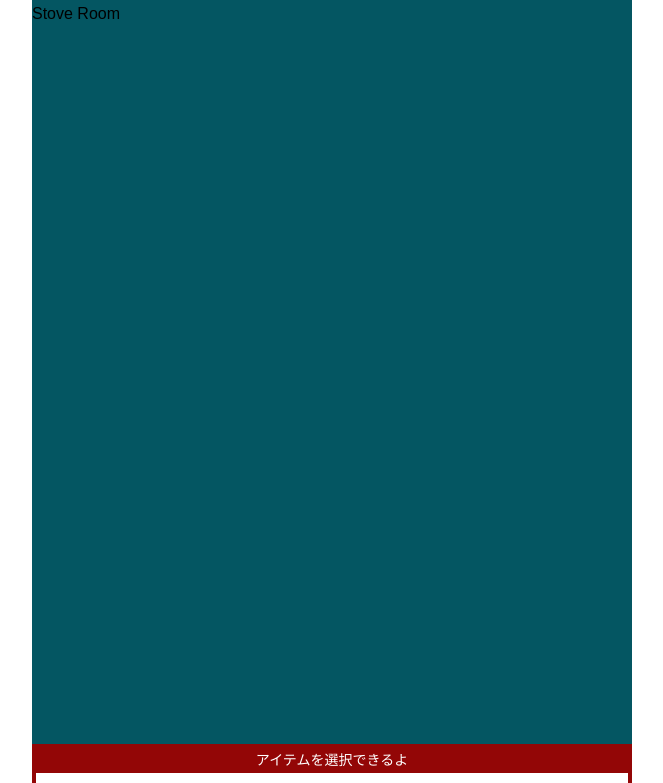
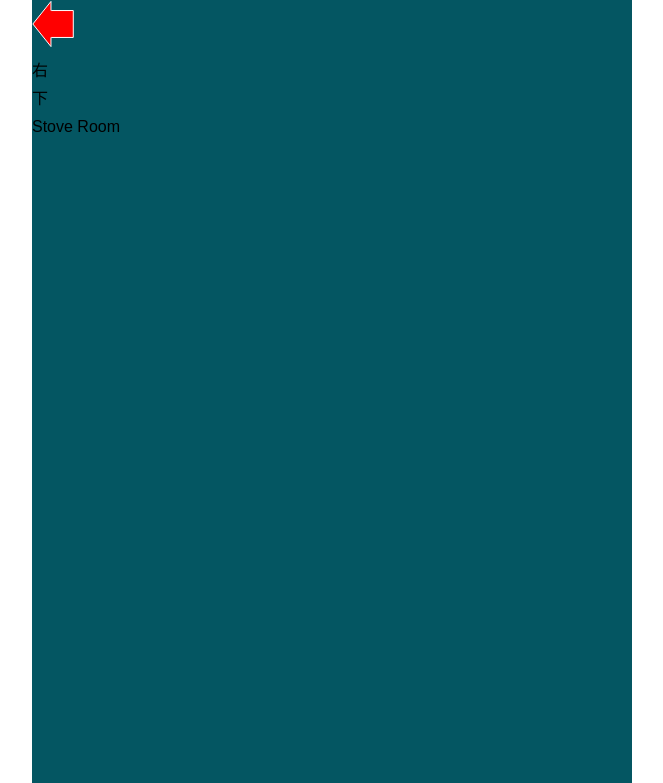
Before and after one commit to marimonon/advent2024_christmas, a React (Vite) app: page / in a window 1280 px wide. Shown: the top 783 px of the page, without its empty margins (308-971 px from the left). Built offline with nearby package versions, Linux system fonts and the light colour scheme.

Commit message:
矢印画像の追加

```diff
--- a/src/components/Arrows.tsx
+++ b/src/components/Arrows.tsx
@@ -1,5 +1,17 @@
+/** @jsxImportSource @emotion/react */
+import { css } from "@emotion/react"
+import ArrowImage from "./Images/ArrowImage"
+
 const Arrows: React.FC = () => {
-  return <div>{/* Add your component content here */}</div>
+  return (
+    <>
+      <div>
+        <ArrowImage />
+      </div>
+      <div>右</div>
+      <div>下</div>
+    </>
+  )
 }
 
 export default Arrows
--- /dev/null
+++ b/src/components/Images/ArrowImage.tsx
@@ -0,0 +1,20 @@
+const ArrowImage: React.FC = () => {
+  return (
+    <svg
+      width="42"
+      height="48"
+      viewBox="0 0 84 97"
+      fill="none"
+      xmlns="http://www.w3.org/2000/svg"
+    >
+      <path
+        d="M1.28198 48.5L37.9053 2.84476V20.3023V21.3023H38.9053H83V75.6977H38.9053H37.9053V76.6977V94.1552L1.28198 48.5Z"
+        fill="#FF0000"
+        stroke="white"
+        stroke-width="2"
+      />
+    </svg>
+  )
+}
+
+export default ArrowImage
```
